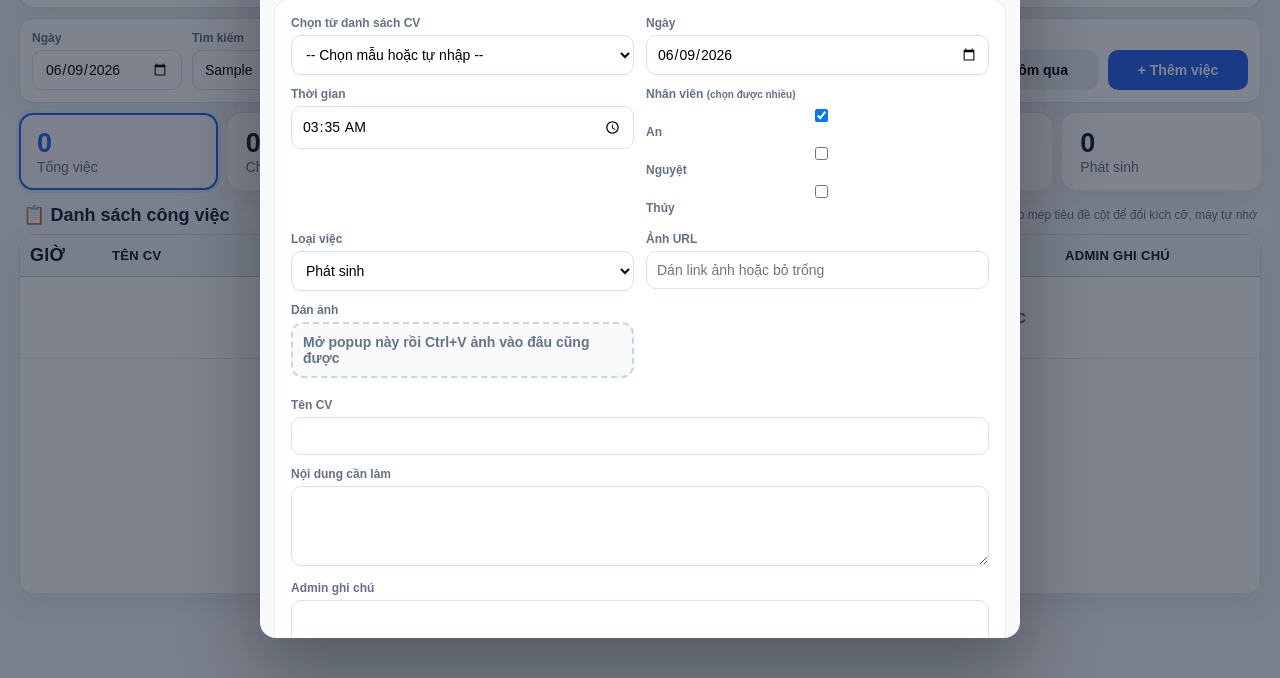
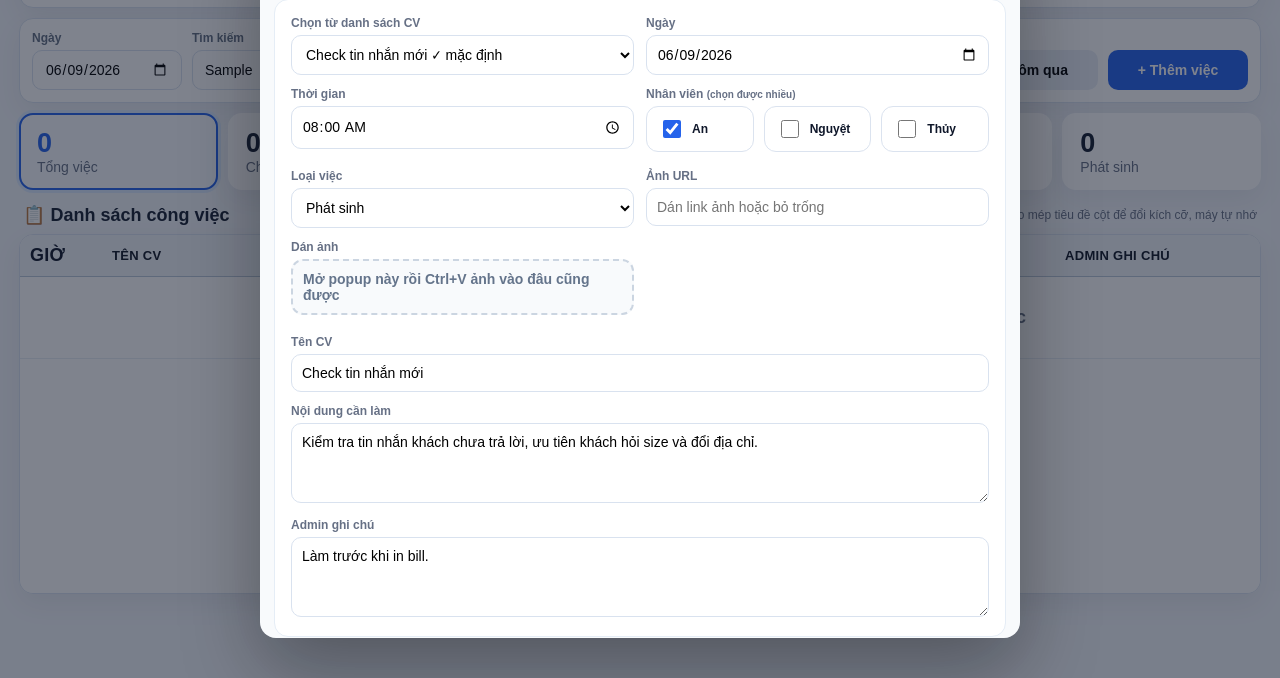
Before and after one commit to linhdanshop/giaoviec, a plain HTML site: page index.html in a window 1280 px wide. Both pictures are taken after typing "Sample" into the empty fields and a click on the button "+ Thêm việc". Shown: the part 122-800 px from the top of the page. Drawn offline with Linux system fonts and the light colour scheme.

Commit message:
Update index.html

```diff
--- a/index.html
+++ b/index.html
@@ -100,6 +100,10 @@
 @media(max-width:1000px){.detailEditGrid{grid-template-columns:1fr}}
 
 .previewImgs .imgbadge{width:auto;height:34px;margin-right:8px}.noteImgsLink:empty,.reportImgsLink:empty{display:none}.deviceInput{width:100%;height:38px;border:1px solid #d9e3f0;border-radius:9px;padding:0 10px;font-weight:700}
+
+/* V20 chỉnh nhân viên gọn + chọn nhân viên cân đối */
+.empchips{display:flex;flex-direction:column;gap:4px;align-items:flex-start;max-width:92px}.empchip{min-width:auto!important;padding:4px 9px!important;font-size:13px!important;line-height:1.1;border-width:1.5px!important;white-space:nowrap}.empchip.moreEmp{background:#f1f5f9!important;border-color:#cbd5e1!important;color:#334155!important}.tasktable th:nth-child(4),.tasktable td:nth-child(4){width:90px!important}.checkrow{display:grid;grid-template-columns:repeat(3,minmax(0,1fr));gap:10px}.checkrow label{display:flex!important;align-items:center;gap:8px;border:1px solid #dbe3ef;border-radius:12px;background:#fff;padding:10px 12px;font-weight:900;color:#0f172a;min-height:44px}.checkrow input{width:18px!important;height:18px!important;accent-color:#2563eb}.defaultPick{display:flex;align-items:center;gap:8px}.defaultPick input{width:18px;height:18px;accent-color:#2563eb}.defaultBadge{display:inline-flex;border-radius:999px;background:#dcfce7;color:#15803d;padding:4px 9px;font-weight:900;font-size:12px;margin-left:8px}.masterHint{font-size:12px;color:#64748b;margin-top:3px}.tasktable th:nth-child(2),.tasktable td:nth-child(2){width:240px!important}.tasktable th:nth-child(3),.tasktable td:nth-child(3){width:560px!important}
+
 </style>
 </head>
 <body>
@@ -143,7 +147,7 @@
   </div>
 
   <div id="dailyTab" class="hidden"><div class="section-title"><h2>🔁 Việc hằng ngày</h2><button class="btn blue adminOnly" onclick="openTaskForm(null,'Hằng ngày')">+ Tạo việc hằng ngày</button></div><div class="card masterbox"><table class="miniTable"><thead><tr><th>Giờ</th><th>Tên CV</th><th>Nhân viên</th><th>Nội dung</th><th>Ghi chú admin</th><th>Trạng thái</th><th class="adminOnly">Thao tác</th></tr></thead><tbody id="dailyBody"></tbody></table></div></div>
-  <div id="masterTab" class="hidden"><div class="section-title"><h2>🧾 Danh sách CV mẫu</h2><span class="hint">Lưu sẵn các việc hay dùng để tạo nhanh, không phải gõ lại mỗi ngày</span><button class="btn blue adminOnly" onclick="openMasterForm()">+ Thêm mẫu CV</button></div><div class="card masterbox"><table class="miniTable"><thead><tr><th>Tên CV</th><th>Nội dung mẫu</th><th>NV mặc định</th><th>Ghi chú mẫu</th><th class="adminOnly">Thao tác</th></tr></thead><tbody id="masterBody"></tbody></table></div></div>
+  <div id="masterTab" class="hidden"><div class="section-title"><h2>🧾 Danh sách CV mẫu</h2><span class="hint">Lưu sẵn các việc hay dùng để tạo nhanh, không phải gõ lại mỗi ngày</span><button class="btn blue adminOnly" onclick="openMasterForm()">+ Thêm mẫu CV</button></div><div class="card masterbox"><table class="miniTable"><thead><tr><th style="width:90px">Mặc định</th><th>Tên CV</th><th>Nội dung mẫu</th><th>NV mặc định</th><th>Ghi chú mẫu</th><th class="adminOnly">Thao tác</th></tr></thead><tbody id="masterBody"></tbody></table></div></div>
   <div id="devicesTab" class="hidden"><div class="section-title"><h2>🟢 Thiết bị online</h2><span class="hint">Demo web không tự lấy chắc IP LAN, nên cho nhập IP/tên máy và nhớ trên máy đó.</span></div><div class="card masterbox"><table class="miniTable"><thead><tr><th>ID</th><th>Tên máy</th><th>IP / địa chỉ máy</th><th>Trạng thái</th><th>Lần cuối</th></tr></thead><tbody><tr><td id="d1"></td><td><input id="devName" class="deviceInput" oninput="saveDeviceInfo()" placeholder="VD: Máy kho / PC gọi đơn"></td><td><input id="devIp" class="deviceInput" oninput="saveDeviceInfo()" placeholder="VD: 192.168.1.25"></td><td><span class="status done">Online</span></td><td>Vừa xong</td></tr></tbody></table></div></div>
 </div>
 
@@ -159,7 +163,7 @@
 <script>
 const K='task_demo_v18';let state=JSON.parse(localStorage.getItem(K)||'null');
 const todayStr=()=>new Date().toISOString().slice(0,10);function fmtDate(d){let [y,m,da]=d.split('-');return `${da}/${m}/${y}`}
-function seed(){let d=todayStr();return{masters:[{id:'m1',title:'Check tin nhắn mới',time:'08:00',emp:'An',content:'Kiểm tra tin nhắn khách chưa trả lời, ưu tiên khách hỏi size và đổi địa chỉ.',note:'Làm trước khi in bill.'},{id:'m2',title:'Gọi đơn nháp',time:'09:00',emp:'Nguyệt',content:'Gọi lại toàn bộ đơn hôm qua chưa nghe máy.',note:'Ghi chú lý do khách chưa chốt.'},{id:'m3',title:'Check DVVC',time:'15:00',emp:'Thủy',content:'Kiểm tra các đơn giao thất bại và báo shop xử lý.',note:'Ưu tiên Viettel và GHN.'}],tasks:[{id:'t1',date:d,time:'08:00',title:'Check tin nhắn mới',emp:'An',type:'Hằng ngày',img:'',content:'Kiểm tra tin nhắn khách chưa trả lời, ưu tiên khách hỏi size và đổi địa chỉ.',adminNote:'Làm trước khi in bill.',report:'',status:'Quá giờ',logs:['08:00 Hệ thống nhắc','08:03 Admin xem']},{id:'t2',date:d,time:'09:00',title:'Gọi đơn nháp',emp:'Nguyệt',type:'Hằng ngày',img:'',content:'Gọi lại toàn bộ đơn hôm qua chưa nghe máy.',adminNote:'Ghi chú lý do khách chưa chốt.',report:'',status:'Quá giờ',logs:['09:00 Hệ thống nhắc']},{id:'t3',date:d,time:'15:00',title:'Check DVVC',emp:'Thủy',type:'Phát sinh',img:'',content:'Kiểm tra các đơn giao thất bại và báo shop xử lý.',adminNote:'Ưu tiên Viettel và GHN.',report:'Đã xử lý các đơn cần báo.',status:'Đã xong',logs:['15:00 Tạo việc','15:30 Nhân viên báo cáo','15:40 Đã xong']}]} }
+function seed(){let d=todayStr();return{defaultMasterId:'m1',masters:[{id:'m1',title:'Check tin nhắn mới',time:'08:00',emp:'An',content:'Kiểm tra tin nhắn khách chưa trả lời, ưu tiên khách hỏi size và đổi địa chỉ.',note:'Làm trước khi in bill.'},{id:'m2',title:'Gọi đơn nháp',time:'09:00',emp:'Nguyệt',content:'Gọi lại toàn bộ đơn hôm qua chưa nghe máy.',note:'Ghi chú lý do khách chưa chốt.'},{id:'m3',title:'Check DVVC',time:'15:00',emp:'Thủy',content:'Kiểm tra các đơn giao thất bại và báo shop xử lý.',note:'Ưu tiên Viettel và GHN.'}],tasks:[{id:'t1',date:d,time:'08:00',title:'Check tin nhắn mới',emp:'An',type:'Hằng ngày',img:'',content:'Kiểm tra tin nhắn khách chưa trả lời, ưu tiên khách hỏi size và đổi địa chỉ.',adminNote:'Làm trước khi in bill.',report:'',status:'Quá giờ',logs:['08:00 Hệ thống nhắc','08:03 Admin xem']},{id:'t2',date:d,time:'09:00',title:'Gọi đơn nháp',emp:'Nguyệt',type:'Hằng ngày',img:'',content:'Gọi lại toàn bộ đơn hôm qua chưa nghe máy.',adminNote:'Ghi chú lý do khách chưa chốt.',report:'',status:'Quá giờ',logs:['09:00 Hệ thống nhắc']},{id:'t3',date:d,time:'15:00',title:'Check DVVC',emp:'Thủy',type:'Phát sinh',img:'',content:'Kiểm tra các đơn giao thất bại và báo shop xử lý.',adminNote:'Ưu tiên Viettel và GHN.',report:'Đã xử lý các đơn cần báo.',status:'Đã xong',logs:['15:00 Tạo việc','15:30 Nhân viên báo cáo','15:40 Đã xong']}]} }
 if(!state){state=seed();save()}function save(){localStorage.setItem(K,JSON.stringify(state))}function resetDemo(){localStorage.removeItem(K);location.reload()}
 let device=localStorage.getItem('task_device_id_v18');
 if(!device){device='PC-'+Math.random().toString(36).slice(2,6).toUpperCase();localStorage.setItem('task_device_id_v18',device)}
@@ -210,7 +214,7 @@ function esc(s=''){return String(s).replace(/[&<>"']/g,m=>({'&':'&amp;','<':'&lt
 function firstEmp(emp){return String(emp||'').split(',')[0].trim()||'An'}
 function empList(emp){return String(emp||'').split(',').map(x=>x.trim()).filter(Boolean)}
 function empColor(emp){emp=firstEmp(emp);return emp==='An'?'#60a5fa':emp==='Nguyệt'?'#f472b6':emp==='Thủy'?'#34d399':'#94a3b8'}
-function empChips(emp){let list=empList(emp);return '<div class="empchips">'+list.map(e=>`<span class="empchip" style="--empColor:${empColor(e)}">${esc(e)}</span>`).join('')+'</div>'}
+function empChips(emp){let list=empList(emp);if(!list.length)list=['An'];let showCount=Math.min(list.length,3);let shown=list.slice(0,showCount).map(e=>`<span class="empchip" style="--empColor:${empColor(e)}">${esc(e)}</span>`).join('');if(list.length>3)shown+=`<span class="empchip moreEmp" title="${esc(list.join(', '))}">+${list.length-3}</span>`;return `<div class="empchips" title="${esc(list.join(', '))}">${shown}</div>`}
 function setModalEmps(emp){let list=empList(emp); if(!list.length) list=['An']; document.querySelectorAll('#mEmpGroup input').forEach(cb=>cb.checked=list.includes(cb.value));}
 function getModalEmps(){let list=[...document.querySelectorAll('#mEmpGroup input:checked')].map(cb=>cb.value); return list.length?list.join(', '):'An'}
 function currentTimeStr(){let d=new Date();return String(d.getHours()).padStart(2,'0')+':'+String(d.getMinutes()).padStart(2,'0')}
@@ -227,7 +231,7 @@ let aimgs=getAdminImgs(t);return `<tr class="${cls}" style="--empColor:${empColo
 function toggleMenu(e,id){e.stopPropagation();document.querySelectorAll('.menu').forEach(m=>{if(m.id!=='menu-'+id)m.classList.remove('open')});document.getElementById('menu-'+id).classList.toggle('open')}document.body.addEventListener('click',()=>document.querySelectorAll('.menu').forEach(m=>m.classList.remove('open')))
 function setStatus(id,s){let t=state.tasks.find(x=>x.id===id);t.status=s;t.logs.push(new Date().toLocaleTimeString('vi-VN',{hour:'2-digit',minute:'2-digit'})+' đổi trạng thái: '+s);save();render();if(document.getElementById('detailModal').classList.contains('open'))detail(id)}
 function delTask(id){if(confirm('Xóa công việc này?')){state.tasks=state.tasks.filter(t=>t.id!==id);save();closeModal('detailModal');render()}}
-function fillMasterSelect(){mMaster.innerHTML='<option value="">-- Chọn mẫu hoặc tự nhập --</option>'+state.masters.map(m=>`<option value="${m.id}">${esc(m.title)}</option>`).join('')}
+function fillMasterSelect(){mMaster.innerHTML='<option value="">-- Chọn mẫu hoặc tự nhập --</option>'+state.masters.map(m=>`<option value="${m.id}">${esc(m.title)}${state.defaultMasterId===m.id?'  ✓ mặc định':''}</option>`).join('')}
 function fillFromMaster(){let m=state.masters.find(x=>x.id===mMaster.value);if(!m)return;mTime.value=m.time;setModalEmps(m.emp);mTitle.value=m.title;mContent.value=m.content;mAdminNote.value=m.note}
 let tempTaskImgs=[], tempReportImgs=[], tempAdminImgs=[];
 function renderPreview(id,arr){
@@ -242,7 +246,7 @@ function tempArrayForPreview(id){
   if(id==='taskPreview') return tempTaskImgs;
   return [];
 }
-function openTaskForm(id=null,type=null){if(!roleAdmin())return;closeModal('detailModal');document.querySelectorAll('.menu').forEach(m=>m.classList.remove('open'));fillMasterSelect();editId.value=id||'';taskModalTitle.textContent=id?'Sửa công việc':'Thêm công việc';let t=id?state.tasks.find(x=>x.id===id):null;tempTaskImgs=t?getImgs(t).slice():[];mDate.value=t?.date||todayStr();mTime.value=t?.time||currentTimeStr();setModalEmps(t?.emp||'An');mType.value=t?.type||type||'Phát sinh';mImg.value=t?.img||'';mTitle.value=t?.title||'';mContent.value=t?.content||'';mAdminNote.value=t?.adminNote||'';renderPreview('taskPreview',tempTaskImgs);openModal('taskModal')}
+function openTaskForm(id=null,type=null){if(!roleAdmin())return;closeModal('detailModal');document.querySelectorAll('.menu').forEach(m=>m.classList.remove('open'));fillMasterSelect();editId.value=id||'';taskModalTitle.textContent=id?'Sửa công việc':'Thêm công việc';let t=id?state.tasks.find(x=>x.id===id):null;tempTaskImgs=t?getImgs(t).slice():[];mDate.value=t?.date||todayStr();mTime.value=t?.time||currentTimeStr();setModalEmps(t?.emp||'An');mType.value=t?.type||type||'Phát sinh';mImg.value=t?.img||'';mTitle.value=t?.title||'';mContent.value=t?.content||'';mAdminNote.value=t?.adminNote||'';mMaster.value='';if(!id && state.defaultMasterId){mMaster.value=state.defaultMasterId;fillFromMaster();mType.value=type||'Phát sinh';}renderPreview('taskPreview',tempTaskImgs);openModal('taskModal')}
 function saveTask(){let id=editId.value;let data={date:mDate.value,time:mTime.value,title:mTitle.value,emp:getModalEmps(),type:mType.value,img:mImg.value,imgs:tempTaskImgs,content:mContent.value,adminNote:mAdminNote.value};if(id){let t=state.tasks.find(x=>x.id===id);Object.assign(t,data);t.logs.push(new Date().toLocaleTimeString('vi-VN',{hour:'2-digit',minute:'2-digit'})+' Admin sửa việc')}else{state.tasks.push({id:'t'+Date.now(),...data,report:'',reportImgs:[],adminImgs:[],status:'Chưa làm',logs:['Admin tạo việc']})}save();closeModal('taskModal');render()}
 function openReport(id){rId.value=id;let t=state.tasks.find(t=>t.id===id);rText.value=t.report||'';tempReportImgs=getReportImgs(t).slice();renderPreview('reportPreview',tempReportImgs);openModal('reportModal')}
 function saveReport(){let t=state.tasks.find(x=>x.id===rId.value);t.report=rText.value;t.reportImgs=tempReportImgs;t.logs.push(new Date().toLocaleTimeString('vi-VN',{hour:'2-digit',minute:'2-digit'})+' cập nhật báo cáo NV');save();closeModal('reportModal');render()}
@@ -289,7 +293,8 @@ function detail(id){
   openModal('detailModal')
 }
 function renderDaily(){dailyBody.innerHTML=state.tasks.filter(t=>t.type==='Hằng ngày').map(t=>`<tr style="--empColor:${empColor(t.emp)}"><td><b style="font-size:18px">${t.time}</b></td><td><span class="titlepill">${esc(t.title)}</span></td><td>${empChips(t.emp)}</td><td><div class="clip contentText">${esc(t.content)}</div><div class="dailyFocusNote">Cột Giờ / Tên CV / Nội dung là dữ liệu chạy lại mỗi ngày</div></td><td>${esc(t.adminNote)}</td><td><span class="status ${t.status==='Đã xong'?'done':t.status==='Quá giờ'?'late':'todo'}">${t.status}</span></td><td class="adminOnly"><button class="btn gray" onclick="openTaskForm('${t.id}')">Sửa</button></td></tr>`).join('')}
-function renderMaster(){masterBody.innerHTML=state.masters.map(m=>`<tr><td><b>${esc(m.title)}</b><br><small>${m.time}</small></td><td>${esc(m.content)}</td><td>${esc(m.emp)}</td><td>${esc(m.note)}</td><td class="adminOnly"><button class="btn gray" onclick="openMasterForm('${m.id}')">Sửa</button> <button class="btn blue" onclick="createFromMaster('${m.id}')">Tạo việc</button></td></tr>`).join('')}
+function renderMaster(){masterBody.innerHTML=state.masters.map(m=>`<tr><td><label class="defaultPick"><input type="radio" name="defaultMaster" ${state.defaultMasterId===m.id?'checked':''} onchange="setDefaultMaster('${m.id}')"> Mặc định</label></td><td><b>${esc(m.title)}</b>${state.defaultMasterId===m.id?'<span class="defaultBadge">Đang chọn</span>':''}<br><small>${m.time}</small><div class="masterHint">Mở popup thêm việc sẽ tự chọn mẫu này</div></td><td>${esc(m.content)}</td><td>${esc(m.emp)}</td><td>${esc(m.note)}</td><td class="adminOnly"><button class="btn gray" onclick="openMasterForm('${m.id}')">Sửa</button> <button class="btn blue" onclick="createFromMaster('${m.id}')">Tạo việc</button></td></tr>`).join('')}
+function setDefaultMaster(id){state.defaultMasterId=id;save();renderMaster();fillMasterSelect()}
 function openMasterForm(id=null){if(!roleAdmin())return;let m=id?state.masters.find(x=>x.id===id):null;msId.value=id||'';msTitle.value=m?.title||'';msEmp.value=m?.emp||'An';msTime.value=m?.time||'';msContent.value=m?.content||'';msNote.value=m?.note||'';openModal('masterModal')}
 function saveMaster(){let id=msId.value;let data={title:msTitle.value,emp:msEmp.value,time:msTime.value,content:msContent.value,note:msNote.value};if(id)Object.assign(state.masters.find(x=>x.id===id),data);else state.masters.push({id:'m'+Date.now(),...data});save();closeModal('masterModal');renderMaster()}
 function createFromMaster(id){let m=state.masters.find(x=>x.id===id);state.tasks.push({id:'t'+Date.now(),date:fDate.value||todayStr(),time:m.time,title:m.title,emp:m.emp,type:'Hằng ngày',img:'',content:m.content,adminNote:m.note,report:'',reportImgs:[],adminImgs:[],status:'Chưa làm',logs:['Tạo từ danh sách CV']});save();render();switchTab('today')}
```
